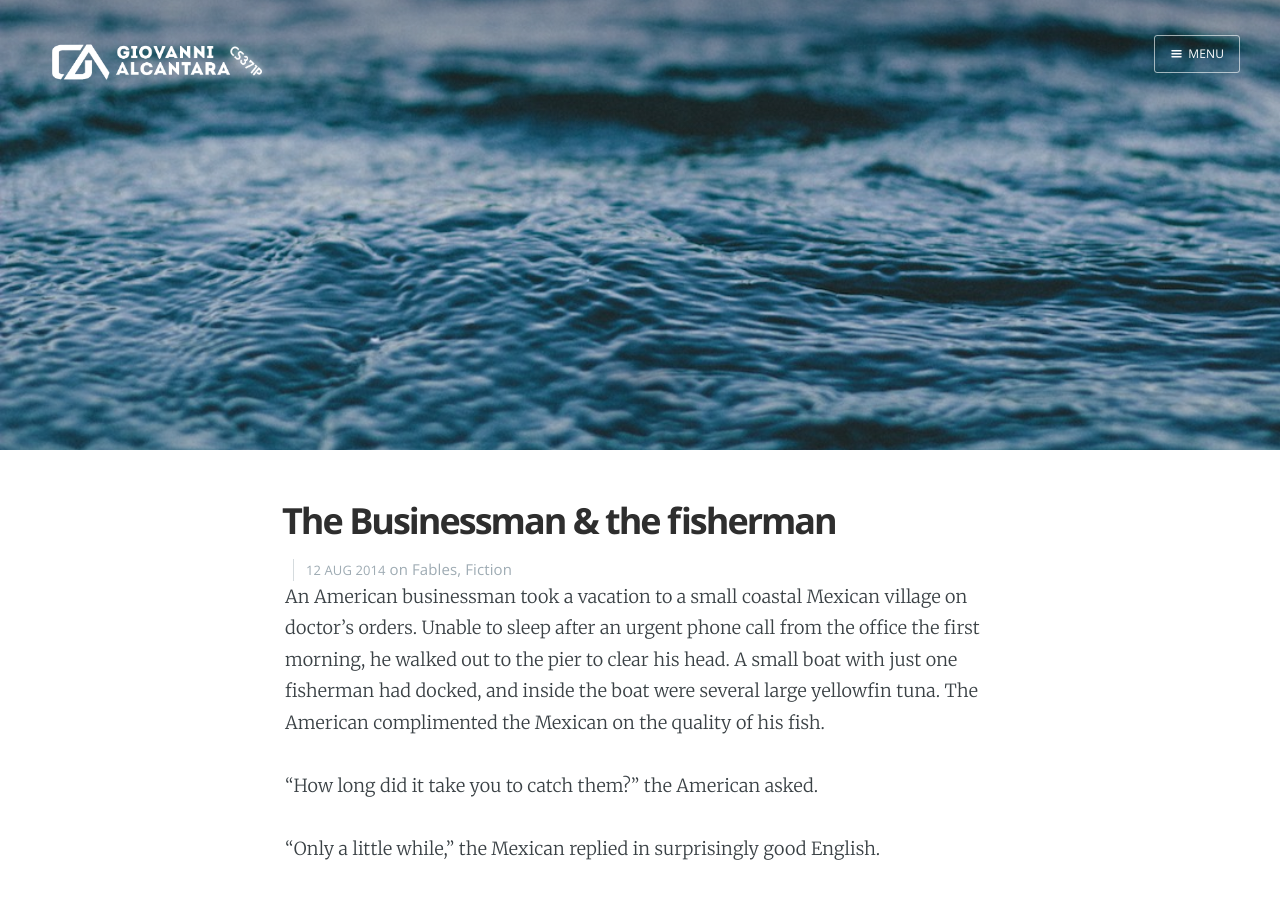
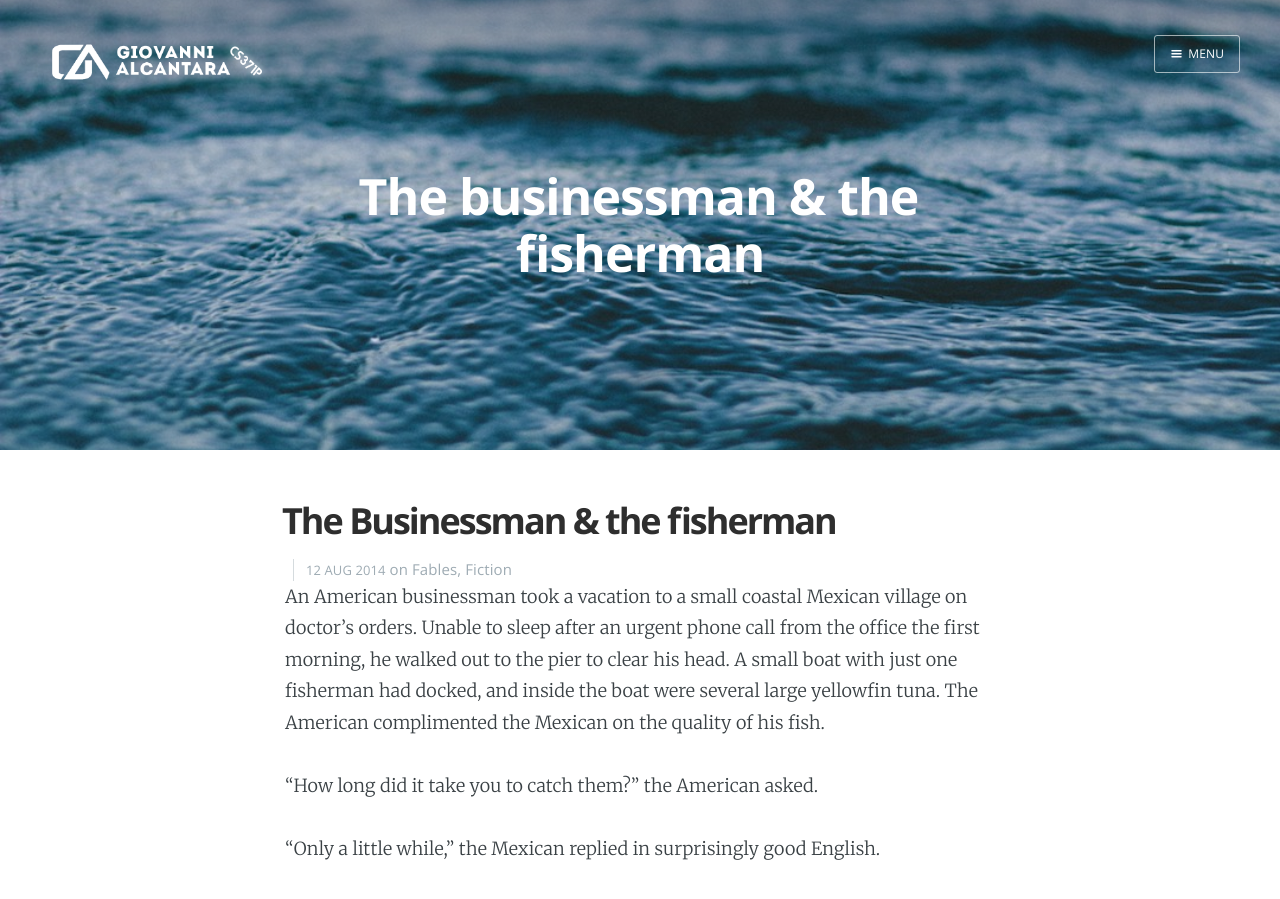
Before and after one commit to gvsi/cs371p, a Jekyll site: the page built from _posts/2014-08-12-the-businessman-and-fisherman.md, in a window 1280 px wide and 900 px high. Built offline with Jekyll 4.4.1, drawn with Linux system fonts in a browser that asks for light colours; nearby versions of some CDN libraries.

Commit message:
Fix bug with post title

```diff
--- a/_layouts/post.html
+++ b/_layouts/post.html
@@ -21,7 +21,7 @@
 
     <div class="vertical">
         <div class="main-header-content inner">
-            <h1 class="page-title">{{ page.tag | capitalize }}</h1>
+            <h1 class="page-title">{{ page.title | capitalize }}</h1>
             {% if page.subtitle %}
                 <h2 class="page-description">{{ page.subtitle }}</h2>
             {% endif %}
```
